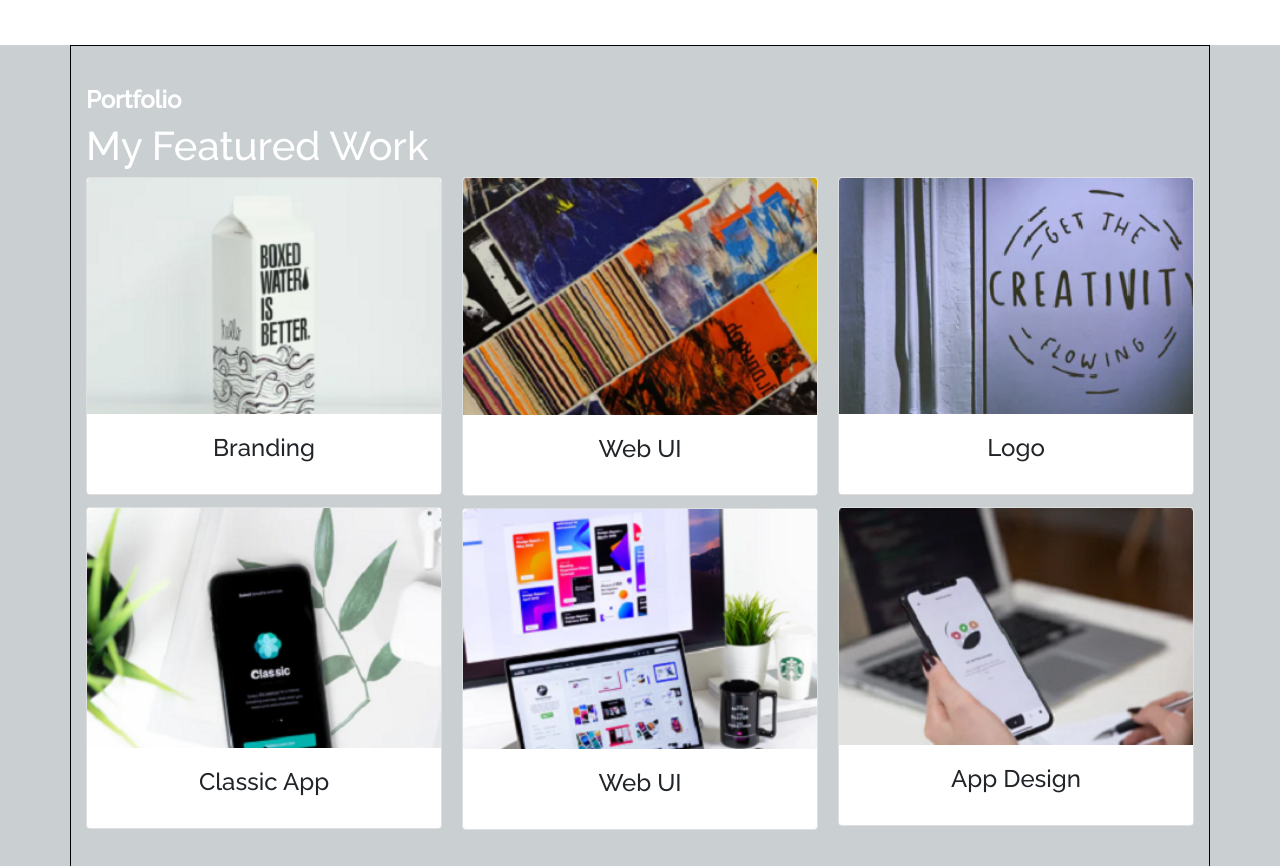
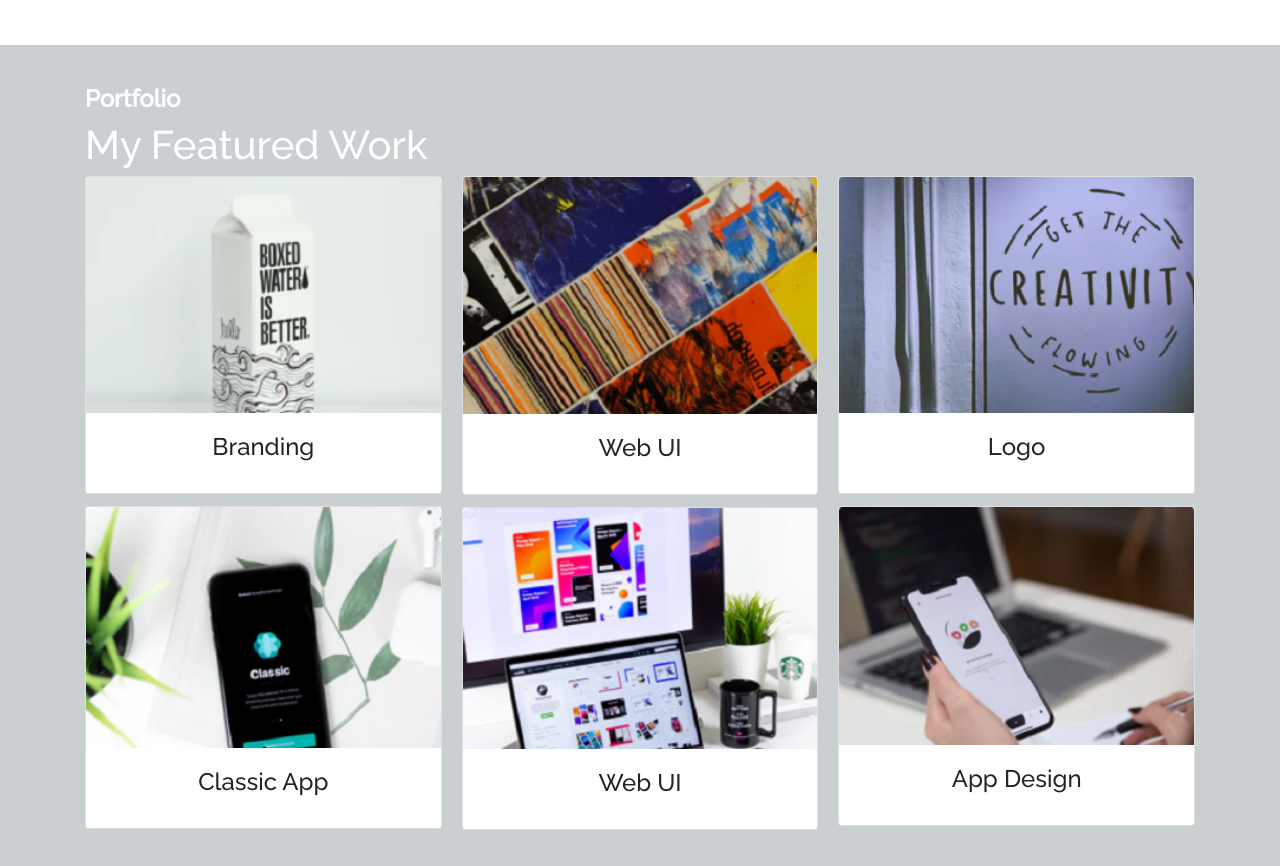
Before and after one commit to ekomikie/designer-portfolio, a plain HTML site: page index.html in a window 1280 px wide. Shown: the part 1079-1945 px from the top of the page. Drawn offline with nearby package versions, Linux system fonts and the light colour scheme; a script that the page names is missing.

Commit message:
Update index.html

```diff
--- a/index.html
+++ b/index.html
@@ -164,7 +164,7 @@
 
     <!-- Portfolio- Section -->
     <section class="port-folio-bg mt-5" id="portfolio">
-        <div class="container " style="border: 1px black solid;">
+        <div class="container " >
             <div class="port-folio-header ">
                 <h3 class="text-white font-weight-bold port-folio-main-header">
                     Portfolio
```
